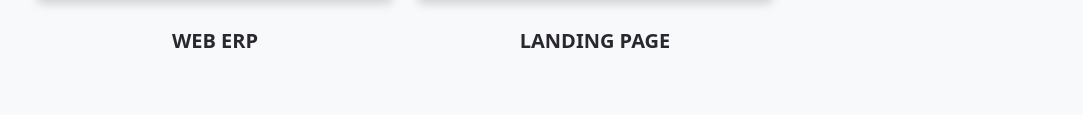
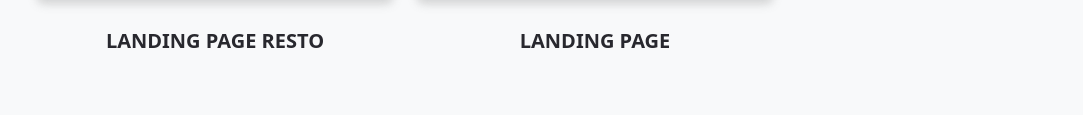
Before and after one commit to lutfykumar/lutfykumar.github.io, a plain HTML site: page index.html in a window 1280 px wide. Shown: the part 1873-1988 px from the top of the page, without its empty margins (45-1128 px from the left). Drawn offline with nearby package versions, Linux system fonts and the light colour scheme.

Commit message:
add htacess & post data

```diff
--- a/data.js
+++ b/data.js
@@ -1,24 +1,24 @@
 const produks = [
   {
-    name: "Web ERP",
+    name: "Landing Page Resto",
     author: "Bangchan",
     images: [
       {
-        thumb: "https://lipsum.app/id/3/200x150",
-        src: "https://lipsum.app/id/3/800x600",
-        caption: "Web ERP"
+        thumb: "1w8GA8b3TadpWgu37ZdV6-0CkIHnhmOSW",
+        src: "1w8GA8b3TadpWgu37ZdV6-0CkIHnhmOSW",
+        caption: "Landing Page Resto - Landing"
       }, {
-        thumb: "https://lipsum.app/id/3/200x150",
-        src: "https://lipsum.app/id/3/800x600",
-        caption: "Web ERP"
+        thumb: "1NZmsh9DiUN76kp4kAAFtNTY9V8brgymv",
+        src: "1NZmsh9DiUN76kp4kAAFtNTY9V8brgymv",
+        caption: "Landing Page Resto - Dashboard Admin"
       }, {
-        thumb: "https://lipsum.app/id/3/200x150",
-        src: "https://lipsum.app/id/3/800x600",
-        caption: "Web ERP"
+        thumb: "1f_BO2J1VC8DkSMYK2bHuFJ7DiAYp0P35",
+        src: "1f_BO2J1VC8DkSMYK2bHuFJ7DiAYp0P35",
+        caption: "Landing Page Resto - Catalog Product"
       }, {
-        thumb: "https://lipsum.app/id/3/200x150",
-        src: "https://lipsum.app/id/3/800x600",
-        caption: "Web ERP"
+        thumb: "18hzQW4A8k1F23cA3iQxbgENQ-_RGNjNq",
+        src: "18hzQW4A8k1F23cA3iQxbgENQ-_RGNjNq",
+        caption: "Landing Page Resto - News"
       }
     ]
   }, {
--- a/index.html
+++ b/index.html
@@ -225,8 +225,8 @@
       <div class="row">
         <div class="col-12">
           <div class="text-center mt-5">
-                        <a href="projects.html" class="btn btn-primary rounded-pill">Lebih Banyak Project<i
-                                class="icon-sm ms-1" data-feather="arrow-right"></i>
+            <a href="projects.html" class="btn btn-primary rounded-pill">Lebih Banyak Project<i class="icon-sm ms-1"
+                data-feather="arrow-right"></i>
             </a>
           </div>
         </div>
@@ -297,8 +297,7 @@
             <p class="text-white-50 f-15 mb-0">
               <script>
                 document.write(new Date().getFullYear())
-                            </script> © <a href="index.html"><img src="images/logo-light.svg" alt="" class="ms-1"
-                                    height="20" /></a>
+              </script> © <a href="index.html"><img src="images/logo-light.svg" alt="" class="ms-1" height="20" /></a>
             </p>
           </div>
         </div>
@@ -309,6 +308,7 @@
   <script src="js/smooth-scroll.polyfills.min.js"></script>
   <script src="//cdn.jsdelivr.net/npm/@fancyapps/ui@4.0/dist/fancybox.umd.js"></script>
   <script src="https://unpkg.com/feather-icons"></script>
+  <script src="data.js"></script>
 
   <script type="text/javascript">
     //  Window scroll sticky class add
@@ -358,63 +358,16 @@
         document.getElementById('preloader').style.opacity = '0';
       }, 350);
     }
-
-        const produks = [
-            {
-                name: "Web ERP",
-                author: "Bangchan",
-                images: [
-                    {
-                        thumb: "https://lipsum.app/id/1/400x250",
-                        src: "https://lipsum.app/id/1/1280x720",
-                        caption: "Web ERP"
-                    }, {
-                        thumb: "https://lipsum.app/id/1/400x250",
-                        src: "https://lipsum.app/id/1/1280x720",
-                        caption: "Web ERP"
-                    }, {
-                        thumb: "https://lipsum.app/id/1/400x250",
-                        src: "https://lipsum.app/id/1/1280x720",
-                        caption: "Web ERP"
-                    }, {
-                        thumb: "https://lipsum.app/id/1/400x250",
-                        src: "https://lipsum.app/id/1/1280x720",
-                        caption: "Web ERP"
-                    }
-                ]
-            }, {
-                name: "Landing Page",
-                author: "Bangchan",
-                images: [
-                    {
-                        thumb: "https://lipsum.app/id/3/400x250",
-                        src: "https://lipsum.app/id/3/1280x720",
-                        caption: "Landing Page - Front"
-                    }, {
-                        thumb: "https://lipsum.app/id/3/400x250",
-                        src: "https://lipsum.app/id/3/1280x720",
-                        caption: "Landing Page - Mobile"
-                    }, {
-                        thumb: "https://lipsum.app/id/3/400x250",
-                        src: "https://lipsum.app/id/3/1280x720",
-                        caption: "Landing Page - Example"
-                    }, {
-                        thumb: "https://lipsum.app/id/3/400x250",
-                        src: "https://lipsum.app/id/3/1280x720",
-                        caption: "Landing Page - Static"
-                    }
-                ]
-            }
-        ];
     const areaProducts = document.getElementById('area-products');
     let appent = '';
+    let embed = "https://drive.google.com/uc?export=view&id=";
     produks.forEach(function (v, i) {
       let images = '';
       v.images.forEach(function (img, no) {
         if (no == 0) {
-                    images += '<a href="' + img.src + '" class="text-dark view-images" data-fancybox="group-' + i + '" data-caption="' + img.caption + '"> <img src="' + img.thumb + '" alt="' + img.caption + '" class="img-fluid mx-auto d-block"> </a>';
+          images += '<a href="' + embed + img.src + '" class="text-dark view-images" data-fancybox="group-' + i + '" data-caption="' + img.caption + '"> <img src="' + embed + img.thumb + '" alt="' + img.caption + '" class="img-fluid mx-auto d-block"> </a>';
         } else {
-                    images += '<div data-src="' + img.src + '" data-fancybox="group-' + i + '" data-thumb="' + img.thumb + '" data-caption="' + img.caption + '"> </div>';
+          images += '<div data-src="' + embed + img.src + '" data-fancybox="group-' + i + '" data-thumb="' + embed + img.thumb + '" data-caption="' + img.caption + '"> </div>';
         }
       });
       appent += '<div class="col-lg-4 col-md-6"> <div class="theme-box mt-4">' + images + '</div> <div class="p-3 mt-3 text-center"> <h5 class="theme-name mb-0"> <font style="vertical-align: inherit;"> <font style="vertical-align: inherit;">' + v.name + '</font> </font> </h5> </div> </div>';
```
Also changed, not shown: projects.html (+53 -75 lines), 1 other file. Lines whose indentation alone changed are shown as unchanged.
